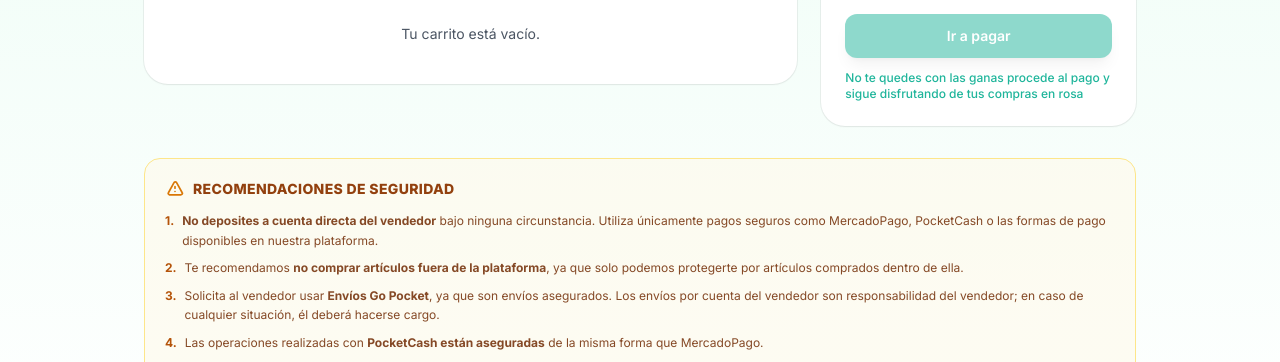
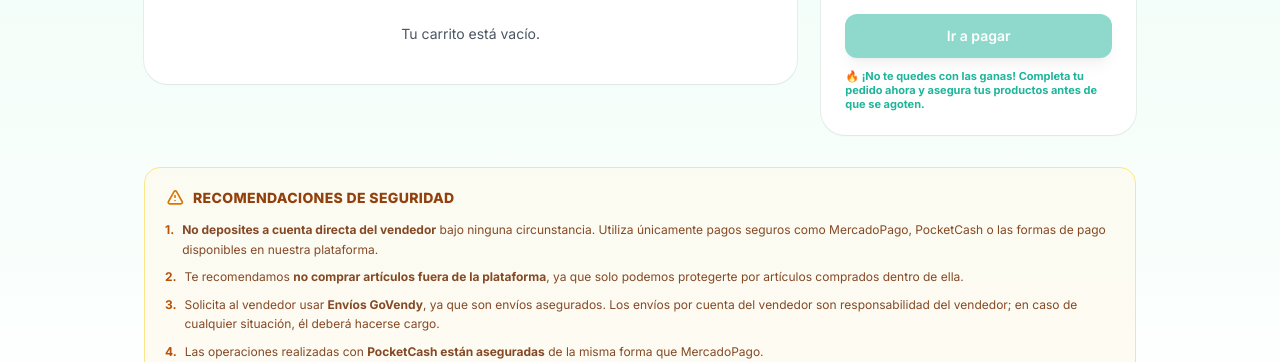
Before and after one commit to Govendymx/govendy, a Next.js app: page /cart in a window 1280 px wide. Shown: the part 326-688 px from the top of the page. Built offline with nearby package versions, Linux system fonts and the light colour scheme; no server answers.

Commit message:
fix: resolver error de carga de carrito y actualizar branding legado

```diff
--- a/app/cart/page.tsx
+++ b/app/cart/page.tsx
@@ -80,10 +80,11 @@ export default function CartPage() {
           window.location.href = '/';
           return;
         }
+        setUserId(userData.user.id);
 
         const { data: cartData, error: cartErr } = await supabase
           .from('cart_items')
-          .select('id, listing_id, quantity, selected_color, created_at')
+          .select('id, listing_id, quantity, selected_color, selected_size, created_at')
           .order('created_at', { ascending: true });
         if (cartErr) throw cartErr;
 
@@ -373,8 +374,8 @@ export default function CartPage() {
               >
                 Ir a pagar
               </Link>
-              <p className="mt-3 text-xs font-medium text-brand-emerald">
-                No te quedes con las ganas procede al pago y sigue disfrutando de tus compras en rosa
+              <p className="mt-3 text-[11px] font-bold text-brand-emerald leading-tight">
+                🔥 ¡No te quedes con las ganas! Completa tu pedido ahora y asegura tus productos antes de que se agoten.
               </p>
             </div>
           </aside>
@@ -399,7 +400,7 @@ export default function CartPage() {
             </li>
             <li className="flex gap-2">
               <span className="shrink-0 font-bold text-amber-700">3.</span>
-              <span>Solicita al vendedor usar <strong>Envíos Go Pocket</strong>, ya que son envíos asegurados. Los envíos por cuenta del vendedor son responsabilidad del vendedor; en caso de cualquier situación, él deberá hacerse cargo.</span>
+              <span>Solicita al vendedor usar <strong>Envíos GoVendy</strong>, ya que son envíos asegurados. Los envíos por cuenta del vendedor son responsabilidad del vendedor; en caso de cualquier situación, él deberá hacerse cargo.</span>
             </li>
             <li className="flex gap-2">
               <span className="shrink-0 font-bold text-amber-700">4.</span>
```
